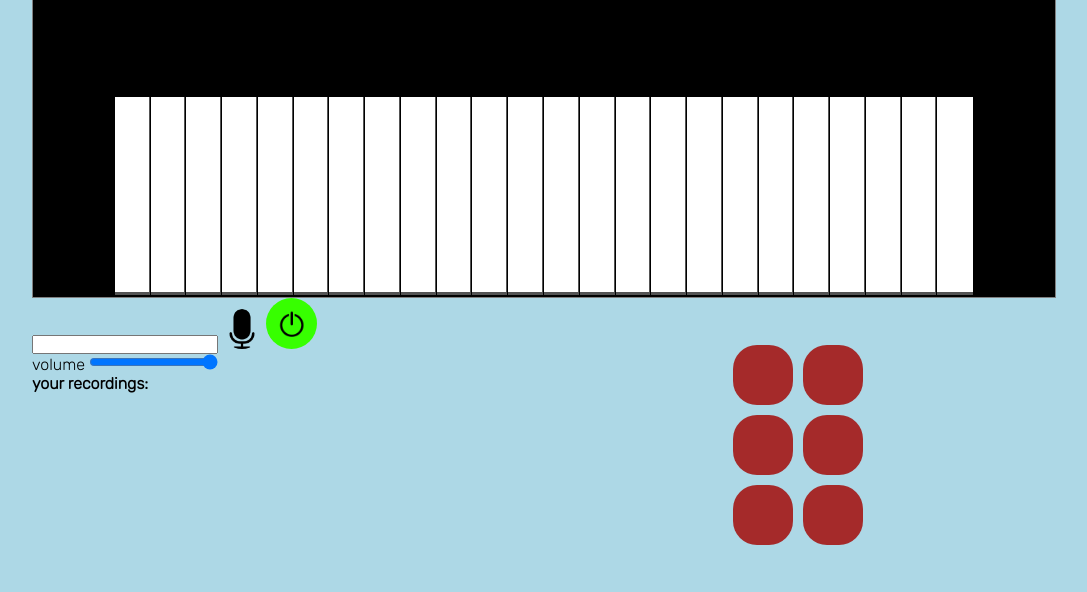
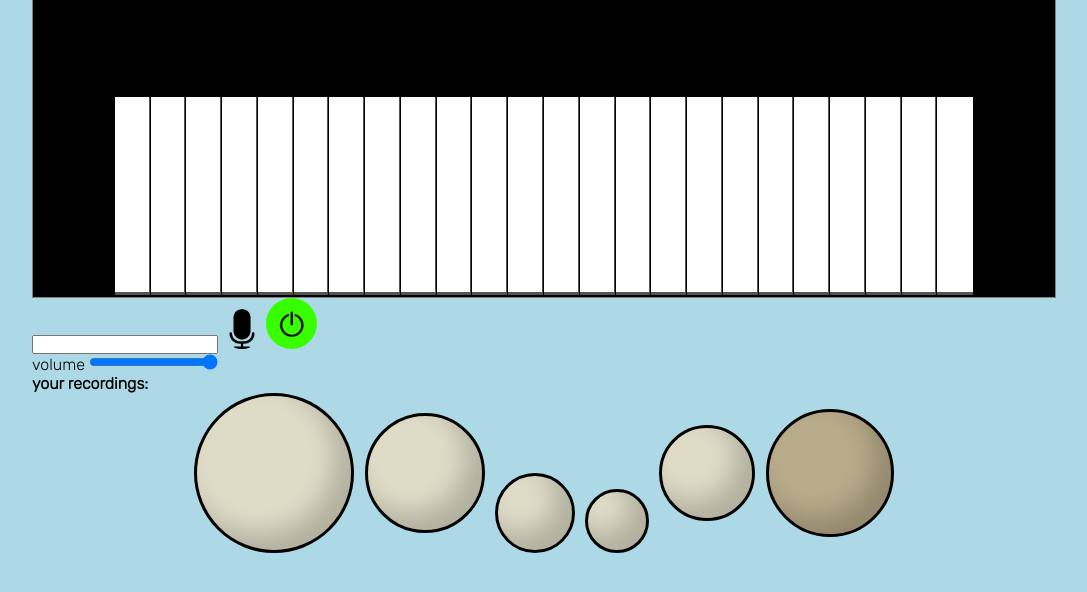
Before and after one commit to ori-eph/game_project, a plain HTML site: page html/music.html in a window 1280 px wide. Shown: the part 60-652 px from the top of the page, without its empty margins (96-1183 px from the left). Drawn offline with Linux system fonts and the light colour scheme; a web font is replaced by a local one.

Commit message:
bug fix and drums

```diff
--- a/css/music.css
+++ b/css/music.css
@@ -78,32 +78,72 @@ body {
     background-color: lightgray;
 }
 
-.drum{padding:5px;
-    width:100px;
-    height:100px;
-border-radius: 40%;
-background-color: brown;
-display: flex;
-flex-wrap: wrap;
-margin: 5px;}
 
- #drums>*{
-  background-color: brown;
-  width: 60px;
-  height: 60px;
-  margin: 5px;
-  border-radius: 40%;
-  display: flex;
- }
- #drums>*:hover{
-background-color: chocolate;
- }
- #drums{
-    float: right;
+#drums>*:hover {
+    background-color: chocolate;
+}
+
+#drums {
     display: flex;
-    flex-wrap: wrap;
-    width:200px;
-    position:absolute;
-    right:20vw;
-    top:50vh;
- }
+    justify-content: center;
+    align-items: center;
+    column-gap: 1%;
+}
+
+.drum {
+    position: relative;
+    border-radius: 50%;
+    box-shadow: inset -1em -1em 1.5em rgba(0, 0, 0, 0.2);
+    border: 0.2em solid black;
+    cursor: pointer;
+    background: #dedcc7;
+}
+
+#drum1 {
+    width: 20vh;
+    height: 20vh;
+}
+
+#drum2 {
+    width: 15vh;
+    height: 15vh;
+    align-self: center;
+}
+
+#drum3 {
+    width: 10vh;
+    height: 10vh;
+    align-self: flex-end;
+}
+
+#drum4 {
+    width: 8vh;
+    height: 8vh;
+    align-self: flex-end;
+}
+
+#drum5 {
+    width: 12vh;
+    height: 12vh;
+}
+
+#drum6 {
+    width: 16vh;
+    height: 16vh;
+    background-color: rgb(184, 171, 138)
+}
+
+@keyframes drum-beat {
+    0% {
+        transform: translateZ(-40px) scale(1);
+    }
+
+    100% {
+        transform: translateZ(-40px) scale(0.9);
+    }
+}
+
+#drums>*:active {
+    animation: drum-beat 0.5s alternate infinite;
+    /* This makes the drum shrink and grow alternately */
+}
--- a/js/music.js
+++ b/js/music.js
@@ -110,7 +110,7 @@ function playKeyKeyboard(event) {
             audio[i].play();
             //saving the key index to the recording
             if (isOn) {
-                recording.push(i);
+                recording.push({ type: "piano", index: i });
             }
             pianoNotes.value = ""; //resets value to allow a new input
 
@@ -149,10 +149,10 @@ correspond to each number a second after the other (or more if the key was playe
 function playAudioTags(thisRecording) {
     let i = 0;
     const playNextHelper = () => {
-        const sound=thisRecording[i];
-        if(sound.type==="piano"){
-          audio[sound.index].play();
-        }else if(sound.type==="drum"){
+        const sound = thisRecording[i];
+        if (sound.type === "piano") {
+            audio[sound.index].play();
+        } else if (sound.type === "drum") {
             drumAudio[sound.index].play();
         }
 
@@ -254,9 +254,12 @@ function deleteItem() {
     for (let key in localStorage) {
         if (key === recordingKey) {
             localStorage.removeItem(key);
-            localStorage.setItem("recordingsNum", Number.parseInt(localStorage.getItem("recordingsNum")) - 1)
+            // localStorage.setItem("recordingsNum", Number.parseInt(localStorage.getItem("recordingsNum")) - 1)
         }
     }
+    const userRec = JSON.parse(localStorage.getItem(userRecKey));
+    userRec.splice(userRec.indexOf(recordingKey), 1);
+    localStorage.setItem(userRecKey, JSON.stringify(userRec));
 }
 
 window.onload = function () {
@@ -299,22 +302,23 @@ createDrums(); // Call the function to create drums on load
 // Add event listeners for drum clicks
 const drumElements = document.getElementsByClassName("drum");
 for (let i = 0; i < drumElements.length; i++) {
-    drumElements[i].addEventListener("click",playDrum);
+    drumElements[i].addEventListener("click", playDrum);
 }
 
 
 const drumAudio = document.querySelectorAll(".drum audio");
 
 
-function playDrum(){
+function playDrum() {
     const audio = this.getElementsByTagName("audio")[0];
     audio.play();
     if (isOn) {
-            for (let i = 0; i < drumAudio.length; i++) {
-                if (drumAudio[i] === audio) {
-                    recording.push({ type: "drum", index: Array.from(drumAudio).indexOf(audio) }); {
+        for (let i = 0; i < drumAudio.length; i++) {
+            if (drumAudio[i] === audio) {
+                recording.push({ type: "drum", index: Array.from(drumAudio).indexOf(audio) }); {
 
+                }
             }
         }
     }
-}}
+}
```
Also changed, not shown: html/music.html (+0 -3 lines), index.html (+7 -5 lines), js/drums.js (deleted, +0 -45 lines), js/login.js (+1 -8 lines), 2 other files.
